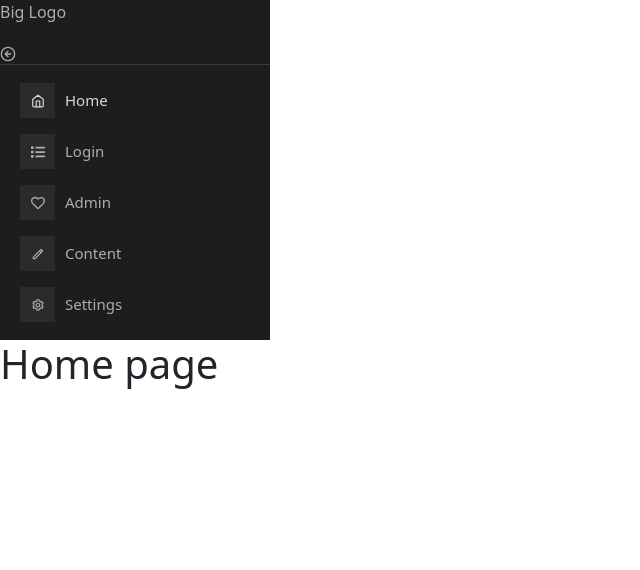
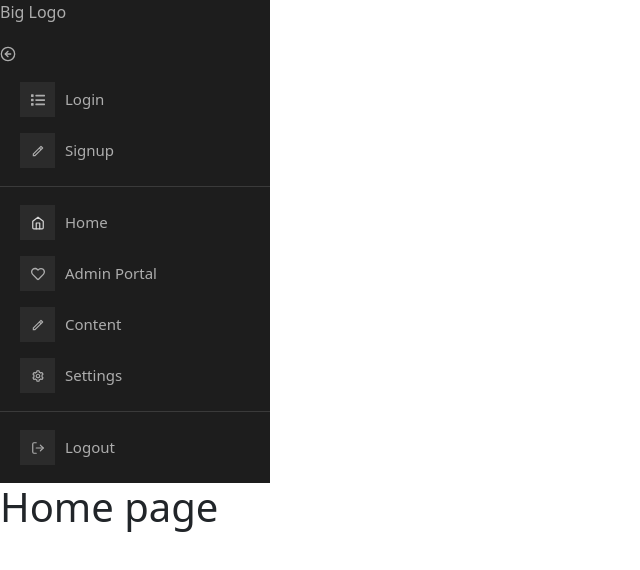
Before and after one commit to StefWebDesigner/RevX, a React (Create React App) app in the folder projectapp/: page / in a window 1280 px wide. Shown: the top 570 px of the page, without its empty margins (0-640 px from the left). Built offline with nearby package versions, Linux system fonts and the light colour scheme.

Commit message:
nav structure complete & functional

```diff
--- a/projectapp/src/components/navbar/Navbar.js
+++ b/projectapp/src/components/navbar/Navbar.js
@@ -48,19 +48,10 @@ const Navbar = () => {
 
     return (
         <>
-            {/*<Menu>*/}
-            {/*    <li><Link to="/">Home</Link></li>*/}
-            {/*    <li><Link to="/login">Login</Link></li>*/}
-
-            {/*    /!*LOGGING OUT BUTTON FROM NAV*!/*/}
-            {/*    <li><a onClick={logout}>Login</a></li>*/}
-
-            {/*    <li><Link to="/signup">Signup</Link></li>*/}
-            {/*    <li><Link to="/admin">Admin Portal</Link></li>*/}
-            {/*</Menu>*/}
-
             <div id="header">
                 <ProSidebar collapsed={menuCollapse}>
+
+                    {/*CONTAINS HEADER & RESPONSIVE LOGO*/}
                     <SidebarHeader>
                         <div className="logotext">
                             <p>{menuCollapse ? "Logo" : "Big Logo"}</p>
@@ -69,18 +60,27 @@ const Navbar = () => {
                             {menuCollapse ? <FiArrowRightCircle/> :
                                 <FiArrowLeftCircle/>}
                         </div>
+
+                        {/*CHANGE MENU ICON SHAPE*/}
+                        <Menu iconShape="square">
+                            <MenuItem icon={<FaList/>}>
+                                <li><Link to="/login">Login</Link></li>
+                            </MenuItem>
+                            <MenuItem icon={<RiPencilLine/>}>
+                                <li><Link to="/signup">Signup</Link></li>
+                            </MenuItem>
+                        </Menu>
+
                     </SidebarHeader>
 
+                    {/*CONTAIN MAIN NAV CONTENT*/}
                     <SidebarContent>
                         <Menu iconShape="square">
                             <MenuItem active={true} icon={<FiHome/>}>
-                                Home
-                            </MenuItem>
-                            <MenuItem icon={<FaList/>}>
-                                Login
+                                <li><Link to="/">Home</Link></li>
                             </MenuItem>
                             <MenuItem icon={<FaRegHeart/>}>
-                                Admin
+                                <li><Link to="/admin">Admin Portal</Link></li>
                             </MenuItem>
                             <MenuItem icon={<RiPencilLine/>}>
                                 Content
@@ -91,9 +91,15 @@ const Navbar = () => {
                         </Menu>
                     </SidebarContent>
 
+                    {/*FOOTER SECTION*/}
+                    <SidebarFooter>
+                        <Menu iconShape="square">
+                            <MenuItem icon={<FiLogOut/>}>
+                                Logout
+                            </MenuItem>
+                        </Menu>
+                    </SidebarFooter>
                 </ProSidebar>
-
-
             </div>
 
         </>
--- a/projectapp/src/custom.css
+++ b/projectapp/src/custom.css
@@ -1,3 +1,3 @@
 
 
-/*add fade in keystrokes*/
+/**/
```
